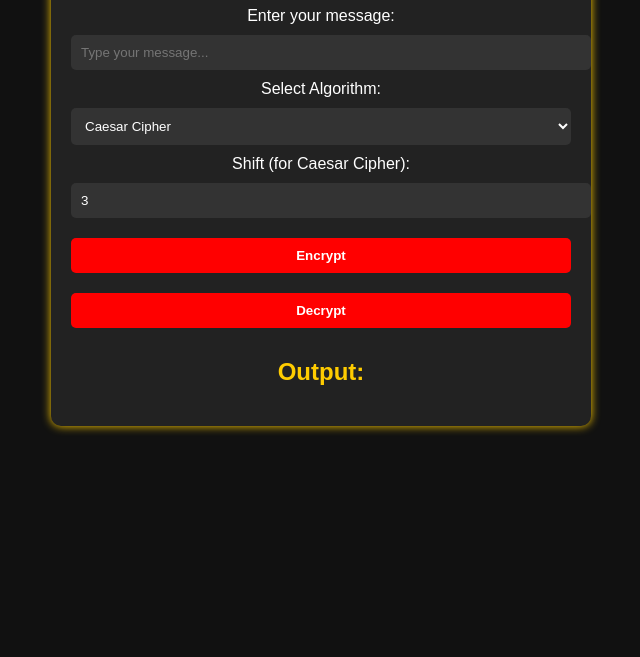
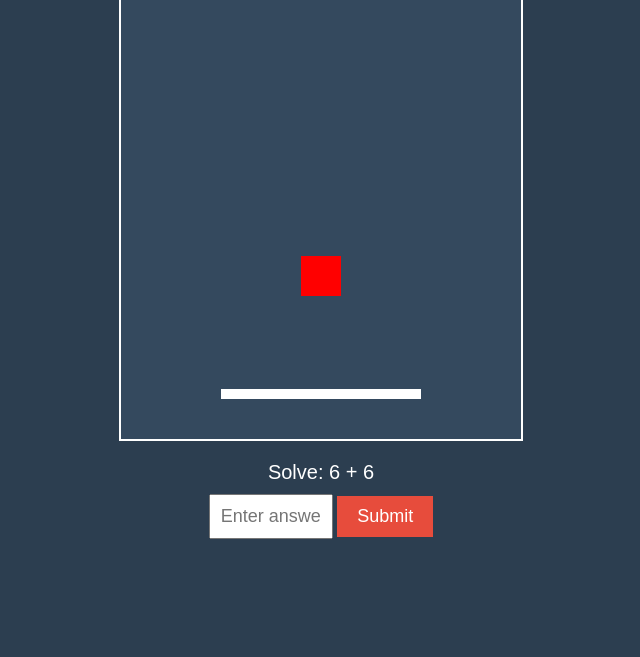
Before and after one commit to Shaha108/excel, a plain HTML site: page index.html in a window 1280 px wide. Shown: the part 143-800 px from the top of the page, without its empty margins (319-959 px from the left). Drawn offline with Linux system fonts and the light colour scheme.

Commit message:
Update index.html
Signed-off-by: Shaha108 <gulamjanovshaha46@gmail.com>

```diff
--- a/index.html
+++ b/index.html
@@ -3,126 +3,172 @@
 <head>
     <meta charset="UTF-8">
     <meta name="viewport" content="width=device-width, initial-scale=1.0">
-    <title>Cryptography Tool</title>
+    <title>Jump & Solve</title>
     <style>
+        /* === GAME STYLES === */
         body {
             font-family: Arial, sans-serif;
-            background-color: #111;
-            color: white;
             text-align: center;
-            margin: 0;
-            padding: 0;
-        }
-        .container {
-            max-width: 500px;
-            margin: 50px auto;
-            padding: 20px;
-            background-color: #222;
-            border-radius: 10px;
-            box-shadow: 0px 0px 10px #ffcc00;
-        }
-        h1 {
-            color: #ffcc00;
-        }
-        input, select, button {
-            width: 100%;
-            padding: 10px;
-            margin: 10px 0;
-            border: none;
-            border-radius: 5px;
-        }
-        input, select {
-            background-color: #333;
+            background-color: #2c3e50;
             color: white;
         }
+        canvas {
+            border: 2px solid white;
+            background-color: #34495e;
+            display: block;
+            margin: auto;
+        }
+        #question {
+            font-size: 20px;
+            margin-top: 20px;
+        }
+        #answer {
+            padding: 10px;
+            font-size: 18px;
+            text-align: center;
+            width: 100px;
+            margin-top: 10px;
+        }
         button {
-            background-color: #ff0000;
+            padding: 10px 20px;
+            font-size: 18px;
+            margin-top: 10px;
+            cursor: pointer;
+            background-color: #e74c3c;
             color: white;
-            font-weight: bold;
-            cursor: pointer;
-        }
-        button:hover {
-            background-color: #cc0000;
-        }
-        h2 {
-            color: #ffcc00;
+            border: none;
         }
     </style>
 </head>
 <body>
-    <div class="container">
-        <h1>Cryptography Tool</h1>
-        <label for="message">Enter your message:</label>
-        <input type="text" id="message" placeholder="Type your message...">
 
-        <label for="algorithm">Select Algorithm:</label>
-        <select id="algorithm">
-            <option value="caesar">Caesar Cipher</option>
-            <option value="atbash">Atbash Cipher</option>
-        </select>
-
-        <label for="shift">Shift (for Caesar Cipher):</label>
-        <input type="number" id="shift" value="3">
-
-        <button onclick="encrypt()">Encrypt</button>
-        <button onclick="decrypt()">Decrypt</button>
-
-        <h2>Output:</h2>
-        <p id="output"></p>
-    </div>
+    <h1>Jump & Solve</h1>
+    <canvas id="gameCanvas" width="400" height="500"></canvas>
+    <div id="question"></div>
+    <input type="text" id="answer" placeholder="Enter answer">
+    <button onclick="checkAnswer()">Submit</button>
 
     <script>
-        function caesarCipher(str, shift) {
-            return str.split('').map(char => {
-                if (char.match(/[a-z]/i)) {
-                    let code = char.charCodeAt(0);
-                    let base = (char >= 'a') ? 97 : 65;
-                    return String.fromCharCode(((code - base + shift) % 26) + base);
-                }
-                return char;
-            }).join('');
+        /* === GAME VARIABLES === */
+        const canvas = document.getElementById("gameCanvas");
+        const ctx = canvas.getContext("2d");
+
+        let player = { x: 180, y: 400, width: 40, height: 40, color: "red", velocityY: 0 };
+        let platforms = [{ x: 100, y: 450, width: 200, height: 10 }];
+        let gravity = 0.5;
+        let jumpPower = -10;
+        let level = 1;
+        let currentQuestion;
+        let correctAnswer;
+
+        /* === GAME FUNCTIONS === */
+        function generateQuestion() {
+            let num1 = Math.floor(Math.random() * 10) + 1;
+            let num2 = Math.floor(Math.random() * 10) + 1;
+            correctAnswer = num1 + num2;
+            currentQuestion = `Solve: ${num1} + ${num2}`;
+            document.getElementById("question").innerText = currentQuestion;
         }
 
-        function atbashCipher(str) {
-            return str.split('').map(char => {
-                if (char.match(/[a-z]/i)) {
-                    let code = char.charCodeAt(0);
-                    let base = (char >= 'a') ? 97 : 65;
-                    return String.fromCharCode(25 - (code - base) + base);
-                }
-                return char;
-            }).join('');
+        function checkAnswer() {
+            let userAnswer = parseInt(document.getElementById("answer").value);
+            if (userAnswer === correctAnswer) {
+                levelUp();
+            } else {
+                alert("Wrong answer! Try again.");
+            }
+            document.getElementById("answer").value = "";
         }
 
-        function encrypt() {
-            let message = document.getElementById("message").value;
-            let algorithm = document.getElementById("algorithm").value;
-            let shift = parseInt(document.getElementById("shift").value);
-            let output = "";
+        function levelUp() {
+            level++;
+            alert(`Great! Level ${level}`);
+            platforms.push({ x: Math.random() * 300, y: 450 - level * 50, width: 200, height: 10 });
+            generateQuestion();
+        }
 
-            if (algorithm === "caesar") {
-                output = caesarCipher(message, shift);
-            } else if (algorithm === "atbash") {
-                output = atbashCipher(message);
+        function drawPlayer() {
+            ctx.fillStyle = player.color;
+            ctx.fillRect(player.x, player.y, player.width, player.height);
+        }
+
+        function drawPlatforms() {
+            ctx.fillStyle = "white";
+            platforms.forEach(p => {
+                ctx.fillRect(p.x, p.y, p.width, p.height);
+            });
+        }
+
+        function updateGame() {
+            player.velocityY += gravity;
+            player.y += player.velocityY;
+
+            platforms.forEach(p => {
+                if (
+                    player.y + player.height >= p.y &&
+                    player.y + player.height <= p.y + 10 &&
+                    player.x + player.width > p.x &&
+                    player.x < p.x + p.width
+                ) {
+                    player.velocityY = jumpPower;
+                }
+            });
+
+            if (player.y > canvas.height) {
+                alert("Game Over! Try again.");
+                location.reload();
             }
 
-            document.getElementById("output").innerText = output;
+            ctx.clearRect(0, 0, canvas.width, canvas.height);
+            drawPlatforms();
+            drawPlayer();
+            requestAnimationFrame(updateGame);
         }
 
-        function decrypt() {
-            let message = document.getElementById("message").value;
-            let algorithm = document.getElementById("algorithm").value;
-            let shift = parseInt(document.getElementById("shift").value);
-            let output = "";
+        document.addEventListener("keydown", (event) => {
+            if (event.key === "ArrowLeft" && player.x > 0) {
+                player.x -= 20;
+            }
+            if (event.key === "ArrowRight" && player.x + player.width < canvas.width) {
+                player.x += 20;
+            }
+        });
 
-            if (algorithm === "caesar") {
-                output = caesarCipher(message, -shift);
-            } else if (algorithm === "atbash") {
-                output = atbashCipher(message);
-            }
+        generateQuestion();
+        updateGame();
+    </script>
 
-            document.getElementById("output").innerText = output;
-        }
-    </script>
+    <!-- === PROJECT REPORT (Inside Code) === -->
+    <!--
+        📄 REPORT: Jump & Solve
+
+        1. Introduction:
+           This is a level-based game where players solve math puzzles to progress.
+
+        2. Team Members:
+           - SHAKHZOD: Designed UI, styled the game, documented the project.
+           - JONY: Developed game logic, implemented platforms and puzzles.
+
+        3. Project Implementation:
+           - Player jumps between platforms.
+           - Math problems must be solved to progress.
+           - Each level adds a new platform.
+
+        4. Technologies:
+           - HTML, CSS for UI.
+           - JavaScript for game logic.
+
+        5. Challenges & Solutions:
+           - Platform positioning: Used random placement.
+           - Puzzle generation: Randomized math problems.
+           - Game fairness: Balanced difficulty.
+
+        6. Conclusion:
+           - Learned JavaScript game logic, UI design, and teamwork.
+           - Future: More puzzle types, better graphics, enhanced difficulty.
+
+        ✅ All tasks are completed. The game is ready to be played.
+    -->
+
 </body>
 </html>
```
